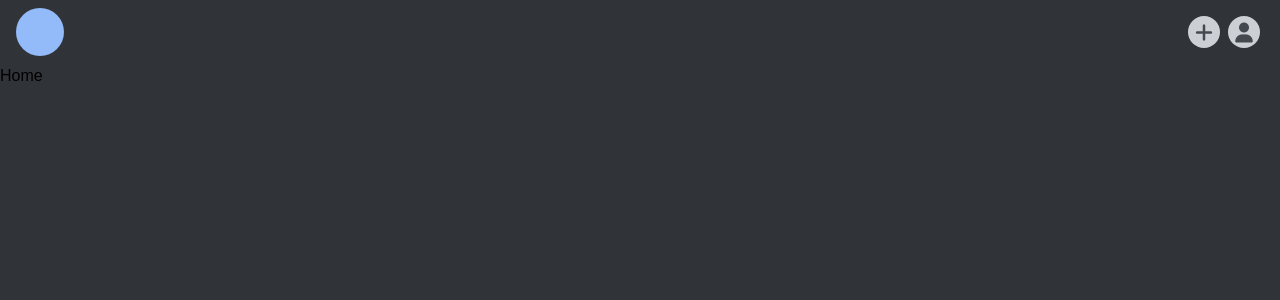
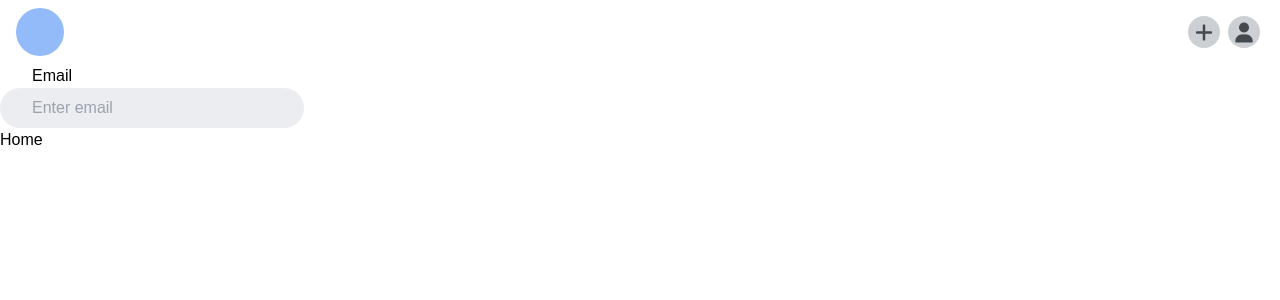
Before and after one commit to noahskorner/playground, a Vue app: page / in a window 1280 px wide. Shown: the top 300 px of the page. Built offline with nearby package versions, Linux system fonts and the light colour scheme.

Commit message:
Created TextField component.

```diff
--- a/src/App.vue
+++ b/src/App.vue
@@ -1,6 +1,7 @@
 <template>
-  <div class="font-primary min-h-screen bg-dark relative">
+  <div class="font-primary min-h-screen bg-light relative">
     <Header />
+    <TextField />
     <router-view></router-view>
   </div>
 </template>
--- /dev/null
+++ b/src/components/ui/TextField.vue
@@ -0,0 +1,31 @@
+<template>
+  <div class="inline-flex flex-col">
+    <label for="" class="inline-block px-8">Email</label>
+    <div id="input-wrapper" class="inline-block px-8">
+      <input type="text" placeholder="Enter email" />
+    </div>
+  </div>
+</template>
+
+<script>
+export default {};
+</script>
+
+<style scoped>
+#input-wrapper {
+  height: 2.5rem;
+  border-radius: 1.5rem;
+  background-color: var(--gray-10);
+}
+
+input {
+  width: 15rem;
+  height: 100%;
+  background-color: transparent;
+  color: var(--gray-90);
+}
+
+input:focus {
+  outline: 0 !important;
+}
+</style>
--- a/src/main.js
+++ b/src/main.js
@@ -5,8 +5,10 @@ import store from "./store";
 import "./assets/css/style.css";
 import IconButton from "./components/ui/IconButton.vue";
 import Card from "./components/ui/Card.vue";
+import TextField from "./components/ui/TextField.vue";
 
 const app = createApp(App);
 app.component("IconButton", IconButton);
 app.component("Card", Card);
+app.component("TextField", TextField);
 app.use(store).use(router).mount("#app");
```
